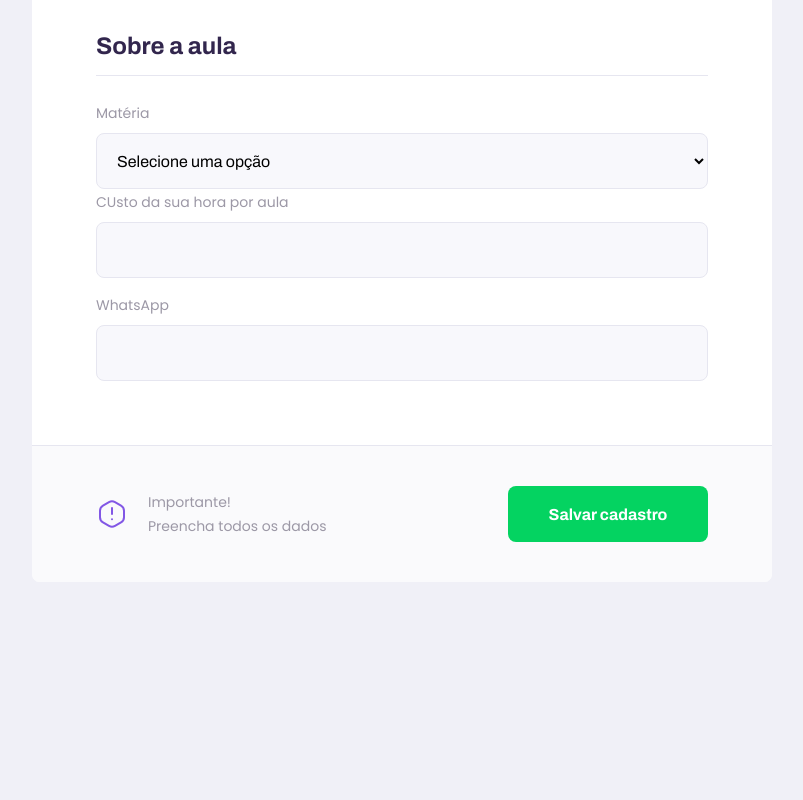
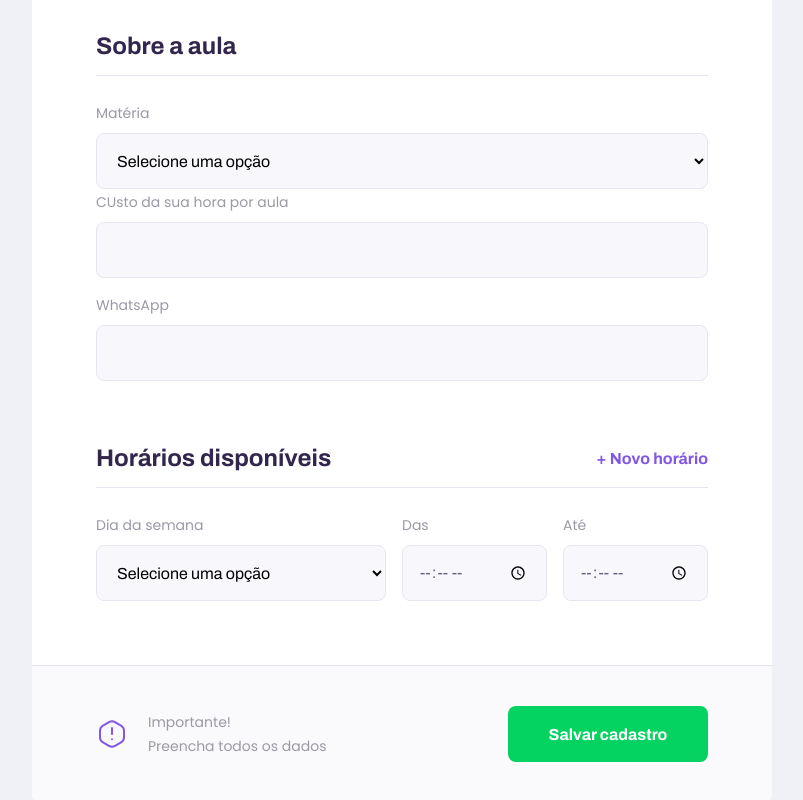
Before and after one commit to decilio4g/NextLevelWeek2, a React (Create React App) app in the folder web/: page /give-classes in a window 1280 px wide. Shown: the part 965-1765 px from the top of the page, without its empty margins (238-1041 px from the left). Before the commit the page ends 1547 px from the top, so only its background shows below. Built offline with nearby package versions, Linux system fonts and the light colour scheme.

Commit message:
available time

```diff
--- a/web/src/pages/TeacherForm/index.tsx
+++ b/web/src/pages/TeacherForm/index.tsx
@@ -53,6 +53,32 @@
           <Input name="whatsapp" label="WhatsApp" />
         </fieldset>
 
+        <fieldset>
+          <legend>
+            Horários disponíveis
+            <button type="button">+ Novo horário</button>
+          </legend>
+
+          <div className="schedule-item">
+            <Select
+              name="week_day"
+              label="Dia da semana"
+              options={[
+                { value: "0", label: "Domingo" },
+                { value: "1", label: "Segunda-feira" },
+                { value: "2", label: "Terça-feira" },
+                { value: "3", label: "Quarta-feira" },
+                { value: "4", label: "Quinta-feira" },
+                { value: "5", label: "Sexta-feira" },
+                { value: "6", label: "Sabádo" },
+              ]}
+            />
+
+            <Input name="from" label="Das" type="time" />
+            <Input name="to" label="Até" type="time" />
+          </div>
+        </fieldset>
+
         <footer>
           <p>
             <img src={warningIcon} alt="Aviso important" />
--- a/web/src/pages/TeacherForm/styles.css
+++ b/web/src/pages/TeacherForm/styles.css
@@ -36,6 +36,19 @@
   width: 100%;
   padding-bottom: 1.6rem;
   border-bottom: 1px solid var(--color-line-in-white);
+}
+
+#page-teacher-form main fieldset legend button {
+  background: none;
+  border: none;
+  color: var(--color-primary);
+  font: 700 1.6rem Archivo;
+  cursor: pointer;
+  transition: color 0.2s;
+}
+
+#page-teacher-form main fieldset legend button:hover {
+  color: var(--color-primary-dark);
 }
 
 .page-teacher-form main fieldset .input-block + .textarea-block {
@@ -106,6 +119,17 @@
     padding: 0 6.4rem;
   }
 
+  #page-teacher-form main .schedule-item {
+    display: grid;
+
+    grid-template-columns: 2fr 1fr 1fr;
+    column-gap: 1.6rem;
+  }
+
+  #page-teacher-form main .schedule-item .input-block {
+    margin-top: 0;
+  }
+
   #page-teacher-form main footer {
     padding: 4rem 6.4rem;
     display: flex;
```
